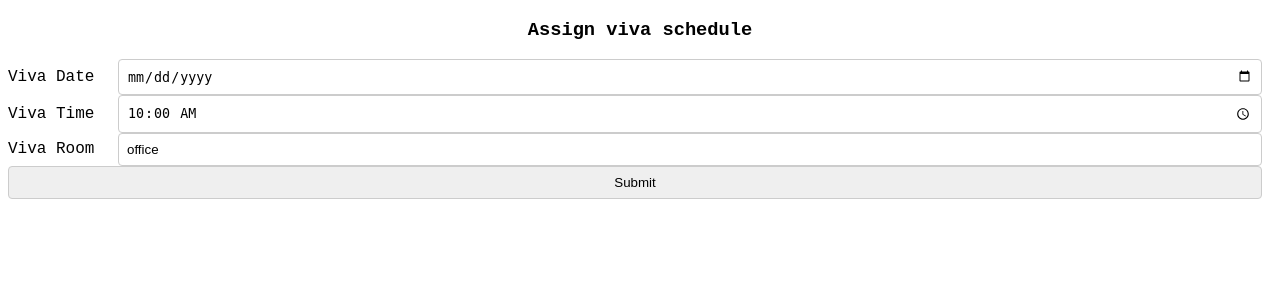
After one commit to whereisfarukk/Project-350, a Node server app: page /assign_viva in a window 1280 px wide. The commit adds this page. Shown: the top 300 px of the page. Run offline with Node 20, Linux system fonts and the light colour scheme.

Commit message:
viva scheduling added

```diff
--- a/controllers/auth.js
+++ b/controllers/auth.js
@@ -79,7 +79,7 @@ exports.student_register = (req, res) => {
 };
 
 exports.admin_signin = async (req, res) => {
-  console.log(req.body);
+  // console.log(req.body);
   const {admin_id, password} = req.body;
 
   const query = 'SELECT * FROM admin WHERE admin_id = ?';
@@ -151,7 +151,3 @@ exports.admin_register = (req, res) => {
     }
   });
 };
-
-exports.complain = async (req, res) => {
-  console.log(req.body);
-};
--- a/public/application.css
+++ b/public/application.css
@@ -51,7 +51,7 @@ body {
 .container form {
     position: relative;
     margin-top: 16px;
-    min-height: 520px;
+    min-height: 600px;
     background-color: #fff;
     overflow: hidden;
 }
--- /dev/null
+++ b/public/script_assign_viva.js
@@ -0,0 +1,19 @@
+const applicationForm = document.querySelector("#application_form");
+
+applicationForm.addEventListener('submit', async (event) => {
+  event.preventDefault();
+    const formData = new FormData(event.target);
+    const response = await fetch('/auth/application', {
+      method: 'POST',
+      headers: {
+        'Content-Type': 'application/json'
+      },
+      body: JSON.stringify(Object.fromEntries(formData)),
+    });
+
+    if (response.status === 200) {
+      window.location.href = "/admin_dashboard_applicants"; // Change the URL to your desired destination
+    } else {
+      alert('Oops, something went wrong');
+    }
+});
--- a/routes/auth.js
+++ b/routes/auth.js
@@ -12,7 +12,7 @@ router.post("/admin_register", authController.admin_register);
 router.post("/admin_signin", authController.admin_signin);
 
 router.post("/complain", operationsController.complain);
-
 router.post("/application", operationsController.application);
+router.post("/assign_viva", operationsController.assign_viva);
 
 module.exports = router;
--- a/routes/pages.js
+++ b/routes/pages.js
@@ -36,6 +36,10 @@ router.get("/admin_dashboard", (req, res) => {
 
 router.get("/admin_dashboard_viewpayment", (req, res) => {
   res.render("admin_dashboard_viewpayment");
+});
+
+router.get("/assign_viva", (req, res) => {
+  res.render("assign_viva");
 });
 
 router.get("/admin_dashboard_applicants", (req, res) => {
--- /dev/null
+++ b/views/assign_viva.ejs
@@ -0,0 +1,63 @@
+<!DOCTYPE html>
+<html lang="en">
+  <head>
+    <meta charset="UTF-8" />
+    <meta http-equiv="X-UA-Compatible" content="IE=edge" />
+    <meta name="viewport" content="width=device-width, initial-scale=1.0" />
+    <link
+      rel="stylesheet"
+      href="https://unicons.iconscout.com/release/v4.0.0/css/line.css"
+    />
+    <title>Assign viva schedule</title>
+    <style>
+      body {
+        font-family: 'Courier New', 'Courier', 'monospace';
+      }
+      .form-row {
+          display: flex;
+          flex-wrap: wrap;
+          align-items: center;
+          justify-content: space-between;
+          margin-bottom: 20px;
+      }
+
+      .form-row label {
+          flex: 1 1 100px; /* Adjust label width */
+          margin-right: 10px;
+      }
+
+      .form-row input {
+          flex: 1 1 calc(100% - 120px); /* Adjust input width */
+          padding: 8px;
+          margin-right: 10px;
+          border: 1px solid #ccc;
+          border-radius: 4px;
+          box-sizing: border-box;
+      }
+
+      .centered-heading {
+        text-align: center;
+      }
+    </style>
+  </head>
+  <body>
+    <div>
+      <h3 class="centered-heading">Assign viva schedule</h3>
+    </div>
+    <form id = "viva_form" action="/auth/assign_viva" method="POST">
+      <div class="form-row">
+        <label for="viva_date">Viva Date</label>
+        <input type="date" id="viva_date" name="viva_date" required>
+
+        <label for="viva_time">Viva Time</label>
+        <input type="time" id="viva_time" name="viva_time" value="10:00" required>
+
+        <label for="viva_room">Viva Room</label>
+        <input type="viva_room" id="viva_room" name="viva_room" value="office" required>
+
+        <input type="submit" value="Submit">
+    </div>
+    </form>
+    <script src = "/script_assign_viva.js"></script>
+  </body>
+</html>
```
Also changed, not shown: controllers/userOperations.js (+21 -0 lines), public/script_application.js (+6 -6 lines), views/admin_dashboard_applicants.ejs (+17 -3 lines), views/application.ejs (+49 -13 lines), views/complaints_details.ejs (added).
